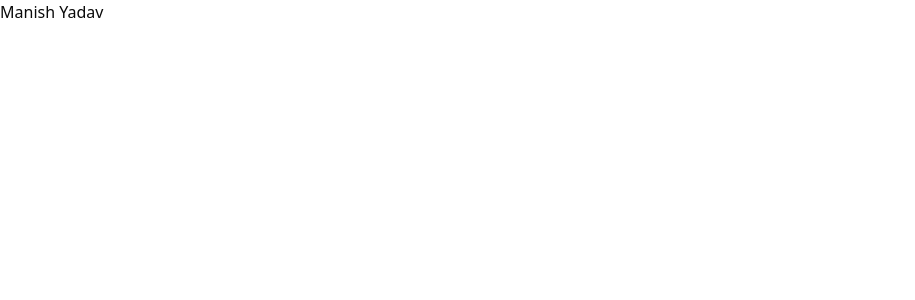
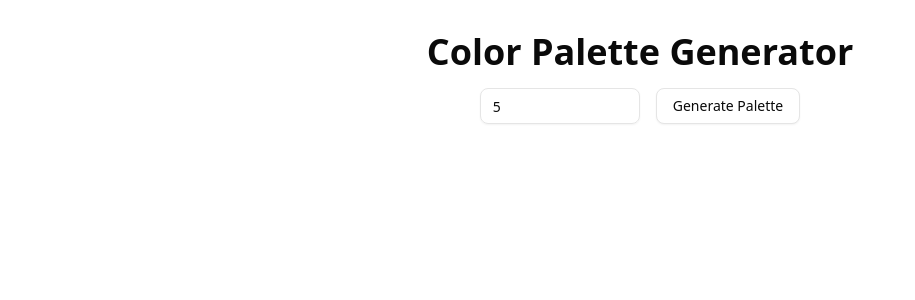
Before and after one commit to Tonystarq/colorpallete, a Next.js app: page / in a window 1280 px wide. Shown: the top 300 px of the page, without its empty margins (0-915 px from the left). Built offline with nearby package versions, Linux system fonts and the light colour scheme.

Commit message:
implement some features

```diff
--- a/package.json
+++ b/package.json
@@ -16,6 +16,7 @@
     "next": "15.3.0",
     "react": "^19.0.0",
     "react-dom": "^19.0.0",
+    "sonner": "^2.0.3",
     "tailwind-merge": "^3.2.0",
     "tw-animate-css": "^1.2.5"
   },
--- /dev/null
+++ b/src/app/api/generate-colors/route.js
@@ -0,0 +1,12 @@
+export async function GET(request) {
+  const { searchParams } = new URL(request.url);
+  const count = parseInt(searchParams.get('count')) || 5;
+
+  // Generate random hex colors
+  const colors = Array.from({ length: count }, () => {
+    const randomColor = Math.floor(Math.random() * 16777215).toString(16);
+    return `#${randomColor.padStart(6, '0')}`;
+  });
+
+  return Response.json({ colors });
+}
--- a/src/app/layout.js
+++ b/src/app/layout.js
@@ -1,5 +1,6 @@
 import { Geist, Geist_Mono } from "next/font/google";
 import "./globals.css";
+import { Toaster } from "sonner";
 
 const geistSans = Geist({
   variable: "--font-geist-sans",
@@ -23,6 +24,7 @@ export default function RootLayout({ children }) {
         className={`${geistSans.variable} ${geistMono.variable} antialiased`}
       >
         {children}
+        <Toaster position="top-center" />
       </body>
     </html>
   );
--- a/src/app/page.js
+++ b/src/app/page.js
@@ -1,9 +1,9 @@
 import Image from "next/image";
-
+import Palletes from "@/components/custom/Palletes";
 export default function Home() {
   return (
-  <div>
-  Manish Yadav
-  </div>
+    <div className="w-full h-full overflow-hidden">
+      <Palletes />
+    </div>
   );
 }
--- /dev/null
+++ b/src/components/custom/Palletes.js
@@ -0,0 +1,69 @@
+"use client"
+import React, { useState } from 'react'
+import { Button } from "@/components/ui/button"
+import { Input } from "@/components/ui/input"
+import { toast } from "sonner"
+
+const Palletes = () => {
+  const [colors, setColors] = useState([])
+  const [colorCount, setColorCount] = useState(5)
+
+  const generateColors = async () => {
+    try {
+      const response = await fetch(`/api/generate-colors?count=${colorCount}`)
+      const data = await response.json()
+      setColors(data.colors)
+    } catch (error) {
+      console.error('Error generating colors:', error)
+      toast.error('Failed to generate colors')
+    }
+  }
+
+  const copyToClipboard = (color) => {
+    navigator.clipboard.writeText(color)
+    toast.success('Color copied to clipboard!')
+  }
+
+  return (
+    <div className='flex flex-col gap-4 w-full justify-start items-center pt-8'>
+      <h1 className="text-4xl font-bold">Color Palette Generator</h1>
+
+      <div className="flex gap-4 items-center">
+        <Input
+          className='w-40'
+          type='number'
+          min="1"
+          max="10"
+          value={colorCount}
+          onChange={(e) => setColorCount(Math.min(10, Math.max(1, parseInt(e.target.value) || 1)))}
+          placeholder='Number of colors'
+        />
+        <Button
+          variant="outline"
+          className='cursor-pointer'
+          onClick={generateColors}
+        >
+          Generate Palette
+        </Button>
+      </div>
+
+      <div className="flex flex-wrap gap-4 justify-center mt-8">
+        {colors.map((color, index) => (
+          <div
+            key={index}
+            className="flex flex-col items-center gap-2 cursor-pointer"
+            onClick={() => copyToClipboard(color)}
+          >
+            <div
+              className="w-24 h-24 rounded-lg shadow-lg transition-transform hover:scale-105"
+              style={{ backgroundColor: color }}
+            />
+            <span className="text-sm font-mono">{color}</span>
+          </div>
+        ))}
+      </div>
+    </div>
+  )
+}
+
+export default Palletes
--- /dev/null
+++ b/src/components/ui/input.jsx
@@ -0,0 +1,24 @@
+import * as React from "react"
+
+import { cn } from "@/lib/utils"
+
+function Input({
+  className,
+  type,
+  ...props
+}) {
+  return (
+    <input
+      type={type}
+      data-slot="input"
+      className={cn(
+        "file:text-foreground placeholder:text-muted-foreground selection:bg-primary selection:text-primary-foreground dark:bg-input/30 border-input flex h-9 w-full min-w-0 rounded-md border bg-transparent px-3 py-1 text-base shadow-xs transition-[color,box-shadow] outline-none file:inline-flex file:h-7 file:border-0 file:bg-transparent file:text-sm file:font-medium disabled:pointer-events-none disabled:cursor-not-allowed disabled:opacity-50 md:text-sm",
+        "focus-visible:border-ring focus-visible:ring-ring/50 focus-visible:ring-[3px]",
+        "aria-invalid:ring-destructive/20 dark:aria-invalid:ring-destructive/40 aria-invalid:border-destructive",
+        className
+      )}
+      {...props} />
+  );
+}
+
+export { Input }
```
Also changed, not shown: 1 other file (tests, documents, lock files or other folders).
